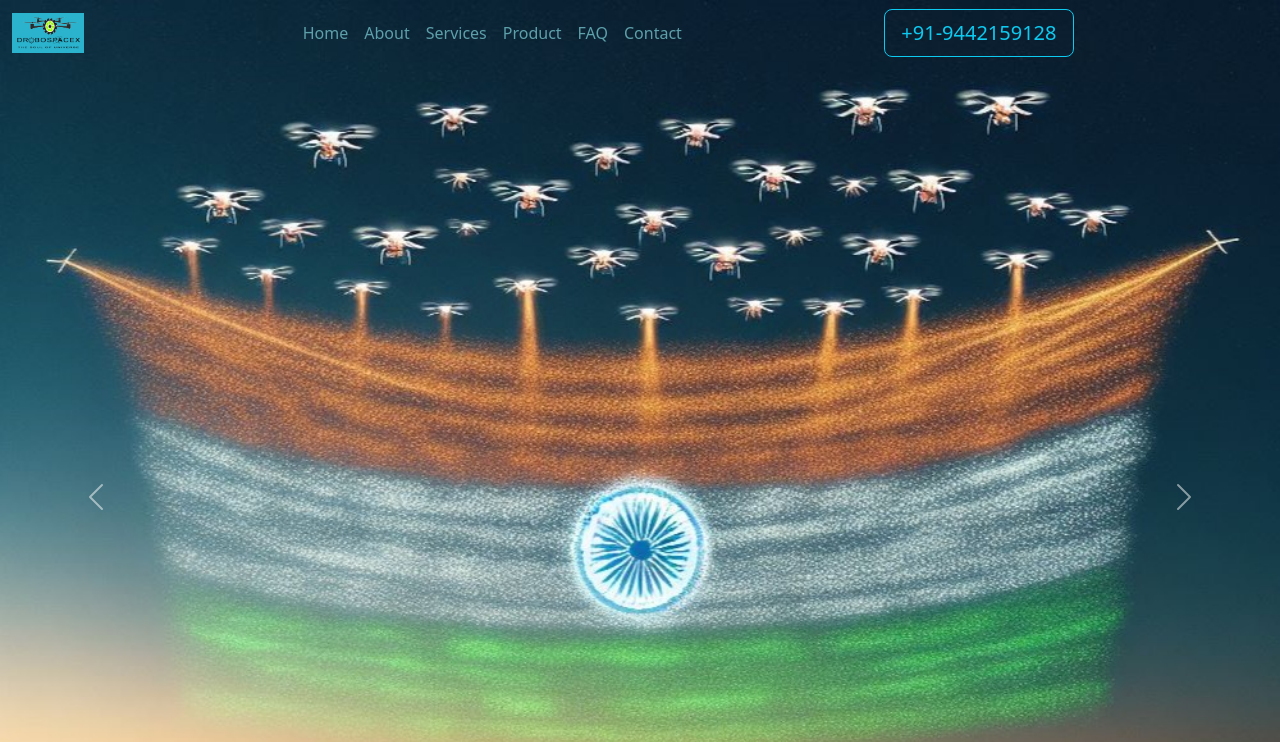
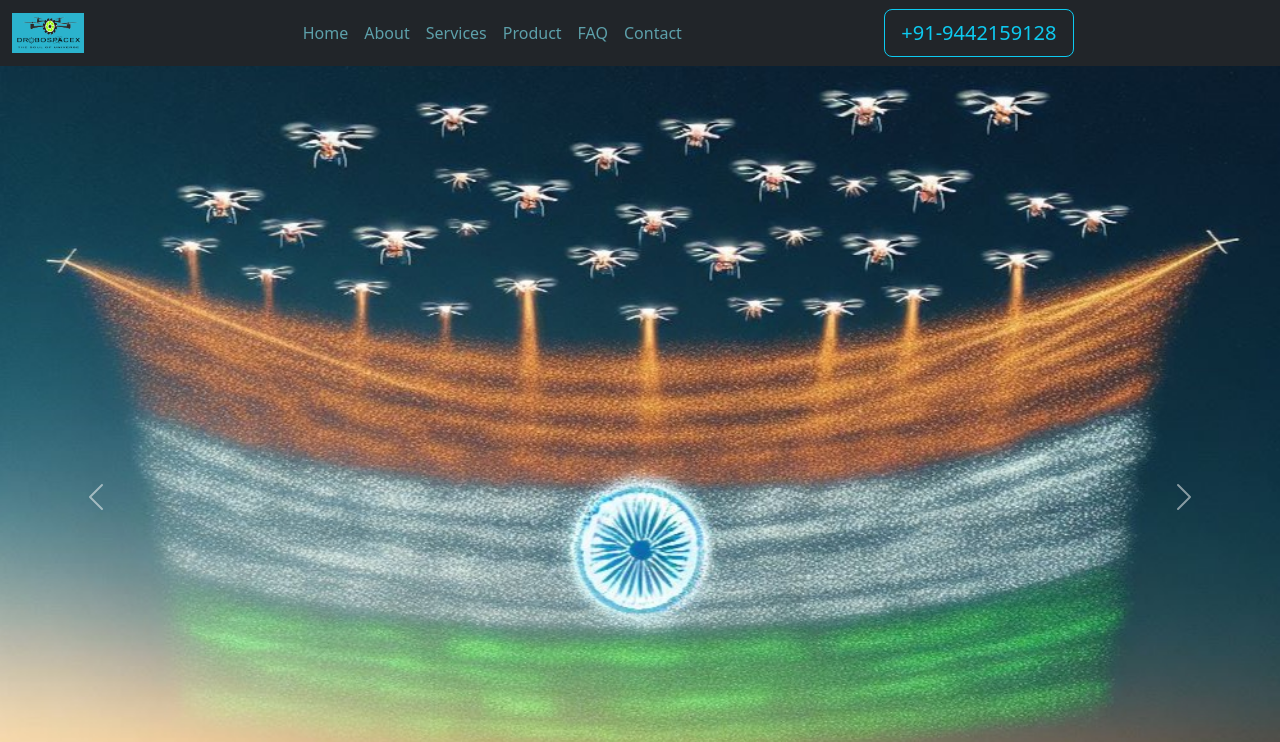
Before and after one commit to Sathishkumar1024/DroneTechnology, a plain HTML site: page index.html in a window 1280 px wide. Shown: the top 742 px of the page. Drawn offline with nearby package versions, Linux system fonts and the light colour scheme.

Commit message:
Update index.html

```diff
--- a/index.html
+++ b/index.html
@@ -21,7 +21,7 @@
 </head>
   <body>
     <header>
-    <nav class="navbar navbar-expand-lg navbar-dark fixed-top navbar-scrolled">
+    <nav class="navbar navbar-expand-lg navbar-dark fixed-top navbar-scrolled bg-dark">
         <div class="container-fluid">
           <a class="navbar-brand" href="#"><img src="img/logo.png" height="40vh" alt="brandlogo"></a>
           <button class="navbar-toggler" type="button" data-bs-toggle="collapse" data-bs-target="#navbarSupportedContent">
```
